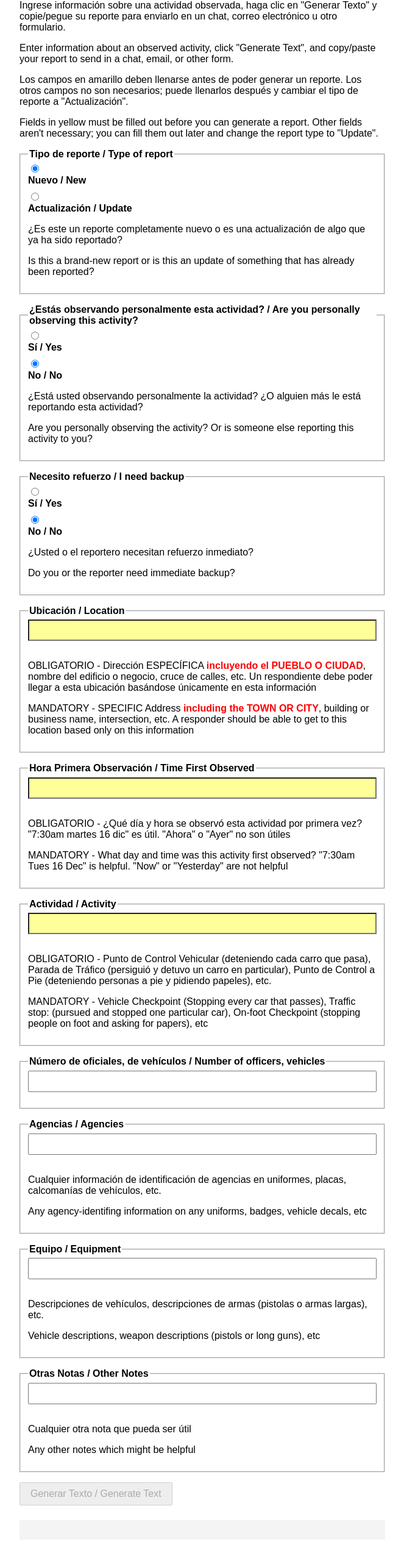
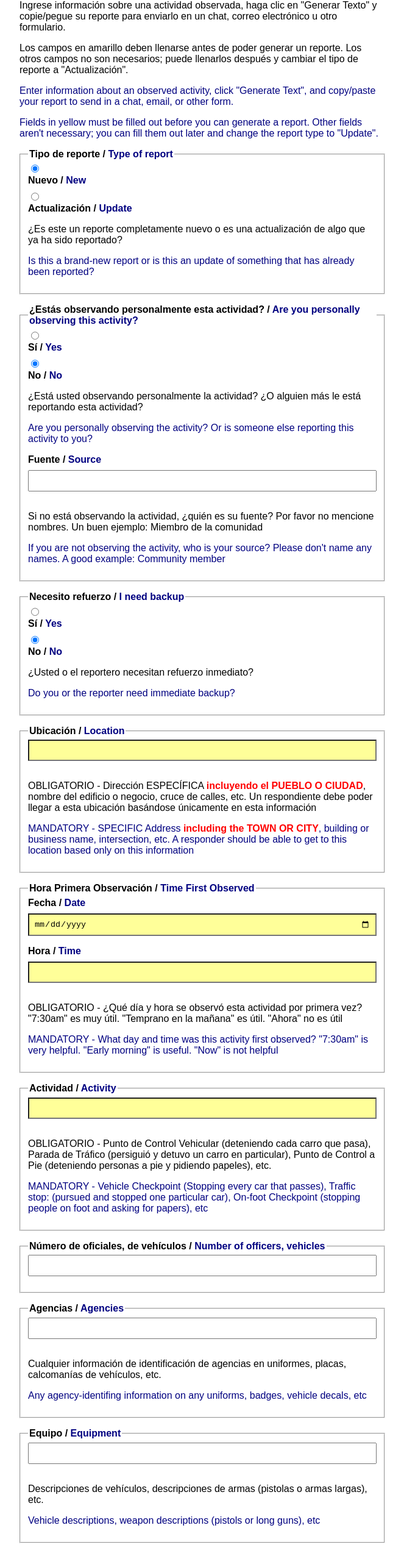
Before and after one commit to nvm-loudoun/reporte, a plain HTML site: page index.html in a window 1280 px wide. Shown: the part 128-2675 px from the top of the page at 61% size, without its empty margins (308-971 px from the left). Drawn offline with Linux system fonts and the light colour scheme.

Commit message:
Cambié el inglés a azul marino, añadí un campo específico de fecha, añadió el botón de copiar/pegar. Changed English to navy blue, added specific date field, added copy/paste button

```diff
--- a/index.html
+++ b/index.html
@@ -10,6 +10,9 @@ font-family: sans-serif;
 max-width: 600px;
 margin: 2rem auto;
 padding: 1rem;
+}
+.en {
+color: navy;
 }
 label {
 display: block;
@@ -42,109 +45,146 @@ box-sizing: border-box;
 </head>
 <body>
 
-<h1>Herramienta de Reportes / Report Tool</h1>
+<h1>Herramienta de Reportes / <span class="en">Report Tool</span></h1>
 
-<p>Ingrese información sobre una actividad observada, haga clic en "Generar Texto" y copie/pegue su reporte para enviarlo en un chat, correo electrónico u otro formulario.</p><p>Enter information about an observed activity, click "Generate Text", and copy/paste your report to send in a chat, email, or other form.</p>
-<p>Los campos en amarillo deben llenarse antes de poder generar un reporte. Los otros campos no son necesarios; puede llenarlos después y cambiar el tipo de reporte a "Actualización".</p><p>Fields in yellow must be filled out before you can generate a report. Other fields aren't necessary; you can fill them out later and change the report type to "Update".</p>
+<p>Ingrese información sobre una actividad observada, haga clic en "Generar Texto" y copie/pegue su reporte para enviarlo en un chat, correo electrónico u otro formulario.</p>
+<p>Los campos en amarillo deben llenarse antes de poder generar un reporte. Los otros campos no son necesarios; puede llenarlos después y cambiar el tipo de reporte a "Actualización".</p><p class="en">Enter information about an observed activity, click "Generate Text", and copy/paste your report to send in a chat, email, or other form.</p><p class="en">Fields in yellow must be filled out before you can generate a report. Other fields aren't necessary; you can fill them out later and change the report type to "Update".</p>
 
 
 <form id="reportForm">
 
 <fieldset style="margin: 1rem 0;">
-<legend><strong>Tipo de reporte / Type of report</strong></legend>
+<legend><strong>Tipo de reporte / <span class="en">Type of report</span></strong></legend>
 <div>
 <input type="radio" id="typeNew" name="reporttype" value="Nuevo / New" checked />
-<label for="typeNew">Nuevo / New</label>
+<label for="typeNew">Nuevo / <span class="en">New</span></label>
 <input type="radio" id="typeUpdate" name="reporttype" value="Actualización / Update" />
-<label for="typeUpdate">Actualización / Update</label>
+<label for="typeUpdate">Actualización / <span class="en">Update</span></label>
 </div>
-<p>¿Es este un reporte completamente nuevo o es una actualización de algo que ya ha sido reportado?</p><p>Is this a brand-new report or is this an update of something that has already been reported?</p>
+<p>¿Es este un reporte completamente nuevo o es una actualización de algo que ya ha sido reportado?</p><p class="en">Is this a brand-new report or is this an update of something that has already been reported?</p>
 </fieldset>
 
 <fieldset style="margin: 1rem 0;">
-<legend><strong>¿Estás observando personalmente esta actividad? / Are you personally observing this activity?</strong></legend>
+<legend><strong>¿Estás observando personalmente esta actividad? / <span class="en">Are you personally observing this activity?</span></strong></legend>
 <div>
 <input type="radio" id="onsiteYes" name="onsite" value="Sí / Yes" />
-<label for="onsiteYes">Sí / Yes</label>
+<label for="onsiteYes">Sí / <span class="en">Yes</span></label>
 <input type="radio" id="onsiteNo" name="onsite" value="No / No" checked />
-<label for="onsiteNo">No / No</label>
+<label for="onsiteNo">No / <span class="en">No</span></label>
 </div>
-<p>¿Está usted observando personalmente la actividad? ¿O alguien más le está reportando esta actividad?</p><p>Are you personally observing the activity? Or is someone else reporting this activity to you?</p>
-</fieldset>
-
-<fieldset style="margin: 1rem 0;">
-<legend><strong>Necesito refuerzo / I need backup</strong></legend>
-<div>
-<input type="radio" id="backupYes" name="backup" value="Sí / Yes" />
-<label for="backupYes">Sí / Yes</label>
-<input type="radio" id="backupNo" name="backup" value="No / No" checked />
-<label for="backupNo">No / No</label>
-</div>
-<p>¿Usted o el reportero necesitan refuerzo inmediato?</p><p>Do you or the reporter need immediate backup?</p>
-</fieldset>
-
-<fieldset style="margin: 1rem 0;">
-<legend><strong>Ubicación / Location</strong></legend>
-<div>
-<input type="text" id="location" name="location" class="required"  />
-<p>OBLIGATORIO - Dirección ESPECÍFICA <strong style="color: red;">incluyendo el PUEBLO O CIUDAD</strong>, nombre del edificio o negocio, cruce de calles, etc. Un respondiente debe poder llegar a esta ubicación basándose únicamente en esta información</p>
-<p>MANDATORY - SPECIFIC Address <strong style="color: red;">including the TOWN OR CITY</strong>, building or business name, intersection, etc. A responder should be able to get to this location based only on this information</p>
+<p>¿Está usted observando personalmente la actividad? ¿O alguien más le está reportando esta actividad?</p><p class="en">Are you personally observing the activity? Or is someone else reporting this activity to you?</p>
+<div id="sourceField" style="margin-top: 1rem;">
+<label for="source">Fuente / <span class="en">Source</span></label>
+<input type="text" id="source" name="source" />
+<p>Si no está observando la actividad, ¿quién es su fuente? Por favor no mencione nombres. Un buen ejemplo: Miembro de la comunidad</p><p class="en">If you are not observing the activity, who is your source? Please don't name any names. A good example: Community member</p>
 </div>
 </fieldset>
 
 <fieldset style="margin: 1rem 0;">
-<legend><strong>Hora Primera Observación / Time First Observed</strong></legend>
-<input type="text" id="time" name="time" class="required"  />
-<p>OBLIGATORIO - ¿Qué día y hora se observó esta actividad por primera vez? "7:30am martes 16 dic" es útil. "Ahora" o "Ayer" no son útiles</p><p>MANDATORY - What day and time was this activity first observed? "7:30am Tues 16 Dec" is helpful. "Now" or "Yesterday" are not helpful</p>
+<legend><strong>Necesito refuerzo / <span class="en">I need backup</span></strong></legend>
+<div>
+<input type="radio" id="backupYes" name="backup" value="Sí / Yes" />
+<label for="backupYes">Sí / <span class="en">Yes</span></label>
+<input type="radio" id="backupNo" name="backup" value="No / No" checked />
+<label for="backupNo">No / <span class="en">No</span></label>
+</div>
+<p>¿Usted o el reportero necesitan refuerzo inmediato?</p><p class="en">Do you or the reporter need immediate backup?</p>
 </fieldset>
 
 <fieldset style="margin: 1rem 0;">
-<legend><strong>Actividad / Activity</strong></legend>
-<input type="text" id="activity" name="activity" class="required"  />
-<p>OBLIGATORIO - Punto de Control Vehicular (deteniendo cada carro que pasa), Parada de Tráfico (persiguió y detuvo un carro en particular), Punto de Control a Pie (deteniendo personas a pie y pidiendo papeles), etc.</p><p>MANDATORY - Vehicle Checkpoint (Stopping every car that passes), Traffic stop: (pursued and stopped one particular car), On-foot Checkpoint (stopping people on foot and asking for papers), etc</p>
+<legend><strong>Ubicación / <span class="en">Location</span></strong></legend>
+<div>
+<input type="text" id="location" name="location" class="required"  />
+<p>OBLIGATORIO - Dirección ESPECÍFICA <strong style="color: red;">incluyendo el PUEBLO O CIUDAD</strong>, nombre del edificio o negocio, cruce de calles, etc. Un respondiente debe poder llegar a esta ubicación basándose únicamente en esta información</p><p class="en">MANDATORY - SPECIFIC Address <strong style="color: red;">including the TOWN OR CITY</strong>, building or business name, intersection, etc. A responder should be able to get to this location based only on this information</p>
+</div>
 </fieldset>
 
 <fieldset style="margin: 1rem 0;">
-<legend><strong>Número de oficiales, de vehículos / Number of officers, vehicles</strong></legend>
+<legend><strong>Hora Primera Observación / <span class="en">Time First Observed</span></strong></legend>
+<label for="date">Fecha / <span class="en">Date</span></label>
+<input type="date" id="date" name="date" class="required" style="width: 100%; padding: 0.5rem; margin-bottom: 1rem; box-sizing: border-box; background-color: #ffff99;" />
+<label for="time">Hora / <span class="en">Time</span></label>
+<input type="text" id="time" name="time" class="required"  />
+<p>OBLIGATORIO - ¿Qué día y hora se observó esta actividad por primera vez? "7:30am" es muy útil. "Temprano en la mañana" es útil. "Ahora" no es útil</p><p class="en">MANDATORY - What day and time was this activity first observed? "7:30am" is very helpful. "Early morning" is useful. "Now" is not helpful</p>
+</fieldset>
+
+<fieldset style="margin: 1rem 0;">
+<legend><strong>Actividad / <span class="en">Activity</span></strong></legend>
+<input type="text" id="activity" name="activity" class="required"  />
+<p>OBLIGATORIO - Punto de Control Vehicular (deteniendo cada carro que pasa), Parada de Tráfico (persiguió y detuvo un carro en particular), Punto de Control a Pie (deteniendo personas a pie y pidiendo papeles), etc.</p><p class="en">MANDATORY - Vehicle Checkpoint (Stopping every car that passes), Traffic stop: (pursued and stopped one particular car), On-foot Checkpoint (stopping people on foot and asking for papers), etc</p>
+</fieldset>
+
+<fieldset style="margin: 1rem 0;">
+<legend><strong>Número de oficiales, de vehículos / <span class="en">Number of officers, vehicles</span></strong></legend>
 <input type="text" id="size" name="size" />
 </fieldset>
 
 <fieldset style="margin: 1rem 0;">
-<legend><strong>Agencias / Agencies</strong></legend>
+<legend><strong>Agencias / <span class="en">Agencies</span></strong></legend>
 <input type="text" id="agencies" name="agencies" />
-<p>Cualquier información de identificación de agencias en uniformes, placas, calcomanías de vehículos, etc.</p><p>Any agency-identifing information on any uniforms, badges, vehicle decals, etc</p>
+<p>Cualquier información de identificación de agencias en uniformes, placas, calcomanías de vehículos, etc.</p><p class="en">Any agency-identifing information on any uniforms, badges, vehicle decals, etc</p>
 </fieldset>
 
 <fieldset style="margin: 1rem 0;">
-<legend><strong>Equipo / Equipment</strong></legend>
+<legend><strong>Equipo / <span class="en">Equipment</span></strong></legend>
 <input type="text" id="equipment" name="equipment" />
-<p>Descripciones de vehículos, descripciones de armas (pistolas o armas largas), etc.</p><p>Vehicle descriptions, weapon descriptions (pistols or long guns), etc</p>
+<p>Descripciones de vehículos, descripciones de armas (pistolas o armas largas), etc.</p><p class="en">Vehicle descriptions, weapon descriptions (pistols or long guns), etc</p>
 </fieldset>
 
 <fieldset style="margin: 1rem 0;">
-<legend><strong>Otras Notas / Other Notes</strong></legend>
+<legend><strong>Otras Notas / <span class="en">Other Notes</span></strong></legend>
 <input type="text" id="notes" name="notes" />
-<p>Cualquier otra nota que pueda ser útil</p><p>Any other notes which might be helpful</p>
+<p>Cualquier otra nota que pueda ser útil</p><p class="en">Any other notes which might be helpful</p>
 </fieldset>
 
-<button type="submit" id="submitBtn" disabled>Generar Texto / Generate Text</button>
+<button type="submit" id="submitBtn" disabled>Generar Texto / <span class="en">Generate Text</span></button>
 </form>
 
+<div id="outputSection" style="display: none; margin-top: 1.5rem;">
 <pre id="output"></pre>
+<p><strong>¡DEBES copiar y pegar este texto en un chat u otra herramienta de informe!</strong></p>
+<p class="en"><strong>You MUST copy and paste this text into a chat or other reporting tool!</strong></p>
+<button type="button" id="copyBtn" style="margin-bottom: 0.5rem;">Copiar al Portapapeles / <span class="en">Copy to Clipboard</span></button>
+</div>
 
 <script>
+// Function to toggle source field based on onsite selection
+function toggleSourceField() {
+    const onsiteNo = document.getElementById('onsiteNo').checked;
+    const sourceField = document.getElementById('sourceField');
+    const sourceInput = document.getElementById('source');
+
+    if (onsiteNo) {
+        sourceField.style.display = 'block';
+        sourceInput.disabled = false;
+    } else {
+        sourceField.style.display = 'none';
+        sourceInput.disabled = true;
+        sourceInput.value = '';
+    }
+}
+
+// Add event listeners to onsite radio buttons
+document.getElementById('onsiteYes').addEventListener('change', toggleSourceField);
+document.getElementById('onsiteNo').addEventListener('change', toggleSourceField);
+
+// Initialize on page load
+toggleSourceField();
+
 // Function to check if all required fields are filled
 function checkRequiredFields() {
     const location = document.getElementById('location').value.trim();
+    const date = document.getElementById('date').value.trim();
     const time = document.getElementById('time').value.trim();
     const activity = document.getElementById('activity').value.trim();
     const submitBtn = document.getElementById('submitBtn');
 
-    submitBtn.disabled = !(location && time && activity);
+    submitBtn.disabled = !(location && date && time && activity);
 }
 
 // Add event listeners to required fields
 document.getElementById('location').addEventListener('input', checkRequiredFields);
+document.getElementById('date').addEventListener('input', checkRequiredFields);
 document.getElementById('time').addEventListener('input', checkRequiredFields);
 document.getElementById('activity').addEventListener('input', checkRequiredFields);
 
@@ -154,8 +194,11 @@ e.preventDefault();
 const reporttype = document.querySelector('input[name="reporttype"]:checked').value.trim();
 const onsite = document.querySelector('input[name="onsite"]:checked').value.trim();
 const backup = document.querySelector('input[name="backup"]:checked').value.trim();
+const source = document.getElementById('source').value.trim();
 const location = document.getElementById('location').value.trim();
+const date = document.getElementById('date').value.trim();
 const time = document.getElementById('time').value.trim();
+const datetime = date + ' ' + time;
 const activity = document.getElementById('activity').value.trim();
 const size = document.getElementById('size').value.trim();
 const agencies = document.getElementById('agencies').value.trim();
@@ -165,9 +208,10 @@ const notes = document.getElementById('notes').value.trim();
 const outputText = `REPORTE DE ACTIVIDAD / ACTIVITY REPORT
 Tipo de reporte / Report type: ${reporttype}
 Estoy en el lugar / I am on-site: ${onsite}
+Fuente / Source: ${source}
 Necesito refuerzo / Need backup: ${backup}
 Ubicación / Location: ${location}
-Hora / Time: ${time}
+Hora / Time: ${datetime}
 Actividad / Activity: ${activity}
 Número de oficiales / Number of officers: ${size}
 Agencias / Agencies: ${agencies}
@@ -175,6 +219,22 @@ Equipo / Equipment: ${equipment}
 Notas / Notes: ${notes}`;
 
 document.getElementById('output').textContent = outputText;
+document.getElementById('outputSection').style.display = 'block';
+});
+
+// Copy to clipboard functionality
+document.getElementById('copyBtn').addEventListener('click', function() {
+const outputText = document.getElementById('output').textContent;
+navigator.clipboard.writeText(outputText).then(function() {
+    const btn = document.getElementById('copyBtn');
+    const originalText = btn.innerHTML;
+    btn.innerHTML = '¡Copiado! / <span class="en">Copied!</span>';
+    setTimeout(function() {
+        btn.innerHTML = originalText;
+    }, 2000);
+}).catch(function(err) {
+    alert('Error al copiar / Error copying: ' + err);
+});
 });
 </script>
 
```
